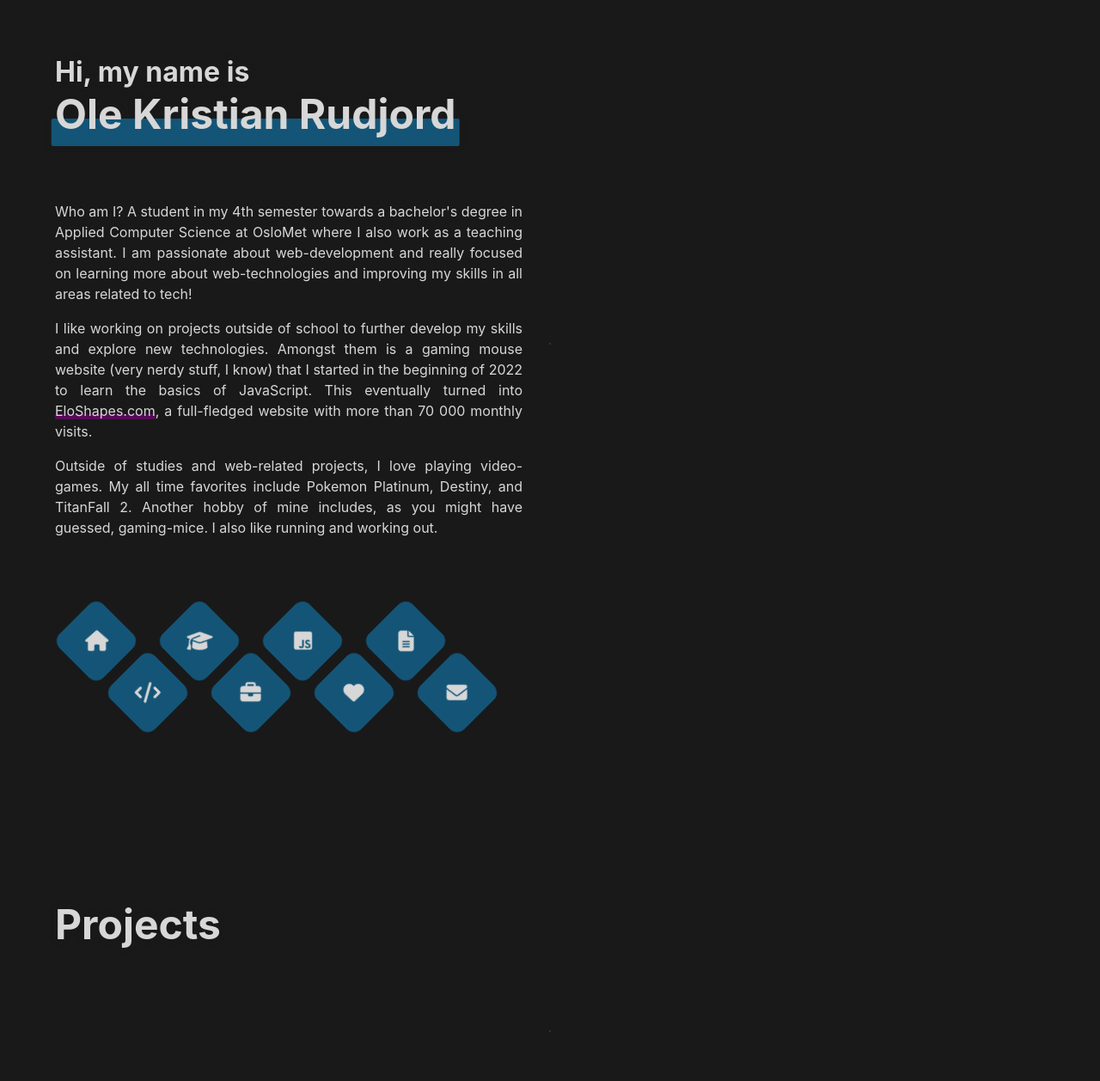
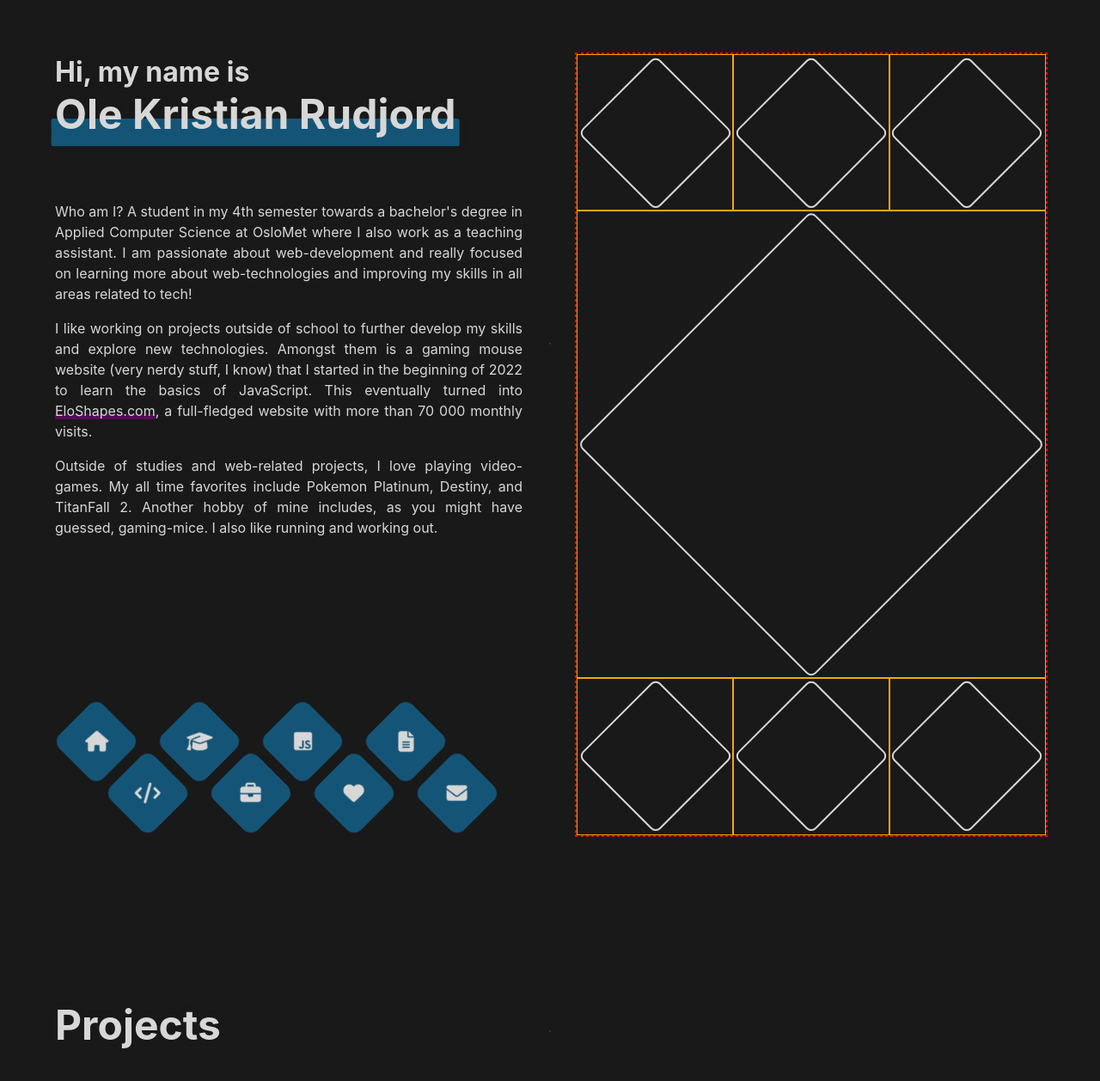
Before and after one commit to ole-kristian-rudjord/portfolio-website, a Vue app: page / in a window 1280 px wide. Shown: the top 1258 px of the page at 86% size. Built offline with nearby package versions, Linux system fonts and the light colour scheme.

Commit message:
Started work on DiamondShape

```diff
--- a/src/App.vue
+++ b/src/App.vue
@@ -3,6 +3,8 @@ import { onMounted } from 'vue';
 import PageSection from './components/PageSection.vue';
 import PageTitle from './components/PageTitle.vue';
 import NavBar from './components/NavBar.vue';
+import MainGallery from './components/MainGallery.vue';
+import DiamondShape from './components/DiamondShape.vue';
 
 const NavBarLinks = [
   {
@@ -92,7 +94,9 @@ onMounted(() => {
       </p>
       <NavBar :links="NavBarLinks"></NavBar>
     </div>
-    <div class="page-div-right"></div>
+    <div class="page-div-right">
+      <MainGallery></MainGallery>
+    </div>
   </PageSection>
   <PageSection>
     <PageTitle mainText="Projects"></PageTitle>
--- /dev/null
+++ b/src/components/DiamondShape.vue
@@ -0,0 +1,51 @@
+<script setup>
+const props = defineProps({
+  backgroundImageURL: String,
+  size: String,
+});
+</script>
+
+<template>
+  <div class="sized-div" :style="{ height: `${props.size}` }">
+    <div class="shape">
+      <div
+        class="content"
+        :style="{
+          backgroundImage: `url(${props.backgroundImageURL})`,
+          height: `${props.size}`,
+        }"
+      ></div>
+    </div>
+  </div>
+</template>
+
+<style scoped lang="sass">
+  @import '../assets/sass/variables'
+
+.sized-div
+  position: relative
+  outline: 1px solid orange
+  // height: 200px
+  aspect-ratio: 1/1
+
+  .shape
+    position: absolute
+    top: 50%
+    left: 50%
+    transform: translate(-50%, -50%) rotate(45deg)
+    height: 70.71%
+    width: 70.71%
+    border: 2px solid $text-color
+    border-radius: 0.5rem
+    overflow: hidden
+
+    .content
+      position: absolute
+      top: 50%
+      left: 50%
+      transform: translate(-50%, -50%) rotate(-45deg)
+      aspect-ratio: 1/1
+      background-position: center
+      background-repeat: no-repeat
+      background-size: cover
+</style>
--- /dev/null
+++ b/src/components/MainGallery.vue
@@ -0,0 +1,68 @@
+<script setup>
+import DiamondShape from './DiamondShape.vue';
+</script>
+
+<template>
+  <div id="main-content">
+    <DiamondShape
+      id="image-1"
+      backgroundImageURL="https://media.licdn.com/dms/image/D4E03AQFd9gaMe4gVXQ/profile-displayphoto-shrink_800_800/0/1634923935396?e=2147483647&v=beta&t=tYbMJ2-ymrgQNpenCnJbmyypQHF8HHyr55ACPOC4A9s"
+    ></DiamondShape>
+    <DiamondShape
+      id="image-2"
+      backgroundImageURL="https://media.licdn.com/dms/image/D4E03AQFd9gaMe4gVXQ/profile-displayphoto-shrink_800_800/0/1634923935396?e=2147483647&v=beta&t=tYbMJ2-ymrgQNpenCnJbmyypQHF8HHyr55ACPOC4A9s"
+    ></DiamondShape>
+    <DiamondShape
+      id="image-3"
+      backgroundImageURL="https://media.licdn.com/dms/image/D4E03AQFd9gaMe4gVXQ/profile-displayphoto-shrink_800_800/0/1634923935396?e=2147483647&v=beta&t=tYbMJ2-ymrgQNpenCnJbmyypQHF8HHyr55ACPOC4A9s"
+    ></DiamondShape>
+    <DiamondShape
+      id="image-4"
+      backgroundImageURL="https://media.licdn.com/dms/image/D4E03AQFd9gaMe4gVXQ/profile-displayphoto-shrink_800_800/0/1634923935396?e=2147483647&v=beta&t=tYbMJ2-ymrgQNpenCnJbmyypQHF8HHyr55ACPOC4A9s"
+    ></DiamondShape>
+    <DiamondShape
+      id="image-5"
+      backgroundImageURL="https://media.licdn.com/dms/image/D4E03AQFd9gaMe4gVXQ/profile-displayphoto-shrink_800_800/0/1634923935396?e=2147483647&v=beta&t=tYbMJ2-ymrgQNpenCnJbmyypQHF8HHyr55ACPOC4A9s"
+    ></DiamondShape>
+    <DiamondShape
+      id="image-6"
+      backgroundImageURL="https://media.licdn.com/dms/image/D4E03AQFd9gaMe4gVXQ/profile-displayphoto-shrink_800_800/0/1634923935396?e=2147483647&v=beta&t=tYbMJ2-ymrgQNpenCnJbmyypQHF8HHyr55ACPOC4A9s"
+    ></DiamondShape>
+    <DiamondShape
+      id="image-7"
+      backgroundImageURL="https://media.licdn.com/dms/image/D4E03AQFd9gaMe4gVXQ/profile-displayphoto-shrink_800_800/0/1634923935396?e=2147483647&v=beta&t=tYbMJ2-ymrgQNpenCnJbmyypQHF8HHyr55ACPOC4A9s"
+    ></DiamondShape>
+  </div>
+</template>
+
+<style scoped lang="sass">
+  @import '../assets/sass/variables'
+
+#main-content
+  display: grid
+  grid-template-areas: "image1 image2 image3" "image7 image7 image7" "image6 image5 image4"
+  height: 100%
+  width: 100%
+  outline: 3px dotted red
+
+  #image-1
+    grid-area: image1
+
+  #image-2
+    grid-area: image2
+
+  #image-3
+    grid-area: image3
+
+  #image-4
+    grid-area: image4
+
+  #image-5
+    grid-area: image5
+
+  #image-6
+    grid-area: image6
+
+  #image-7
+    grid-area: image7
+</style>
```
Also changed, not shown: src/components/PageSection.vue (+0 -8 lines).
